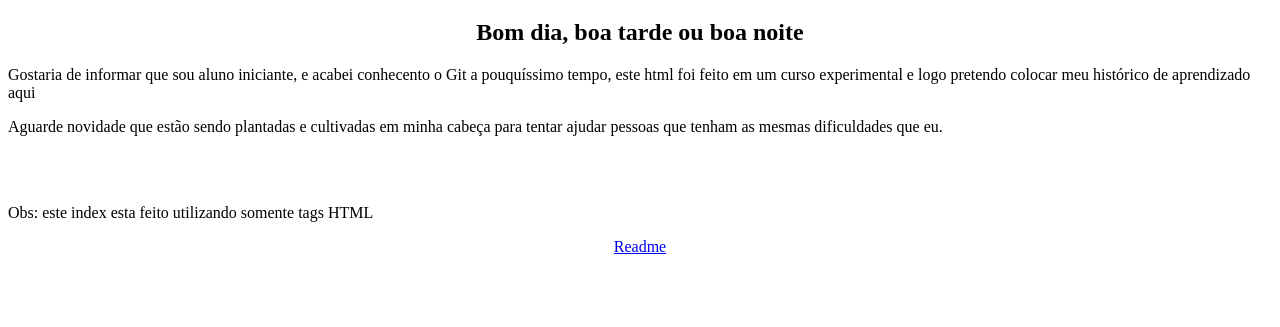
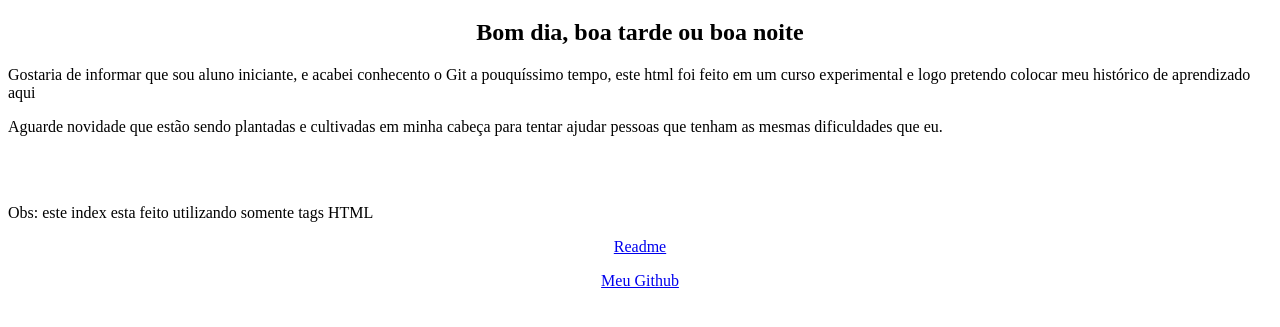
Before and after one commit to davisxavier/Ola-mundo, a plain HTML site: page index.html in a window 1280 px wide. Shown: the part 61-388 px from the top of the page. Drawn offline with Linux system fonts and the light colour scheme.

Commit message:
link do git

```diff
--- a/index.html
+++ b/index.html
@@ -15,5 +15,6 @@
     <br>
     <p>Obs: este index esta feito utilizando somente tags HTML</p>
     <p style="text-align: center;"><a href="readme.md">Readme</a></p>
+    <p style="text-align: center;"><a href="https://github.com/davisxavier">Meu Github</a></p>
 </body>
 </html>
```
